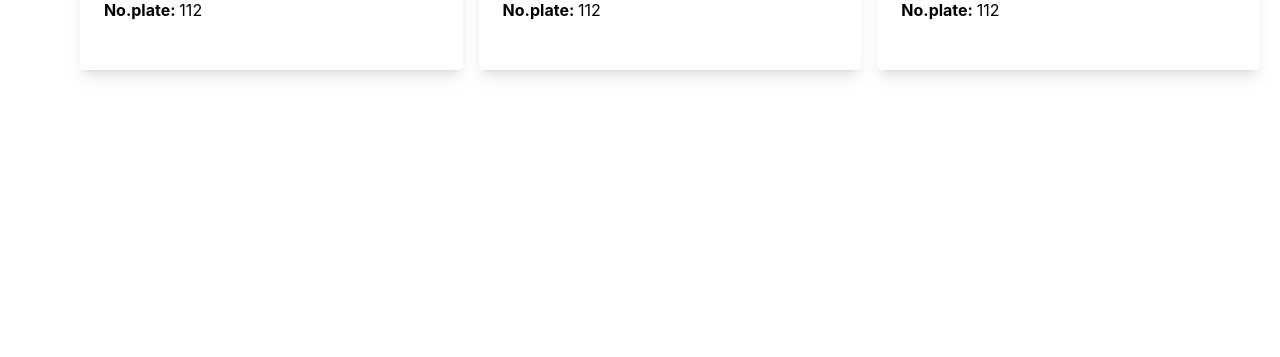
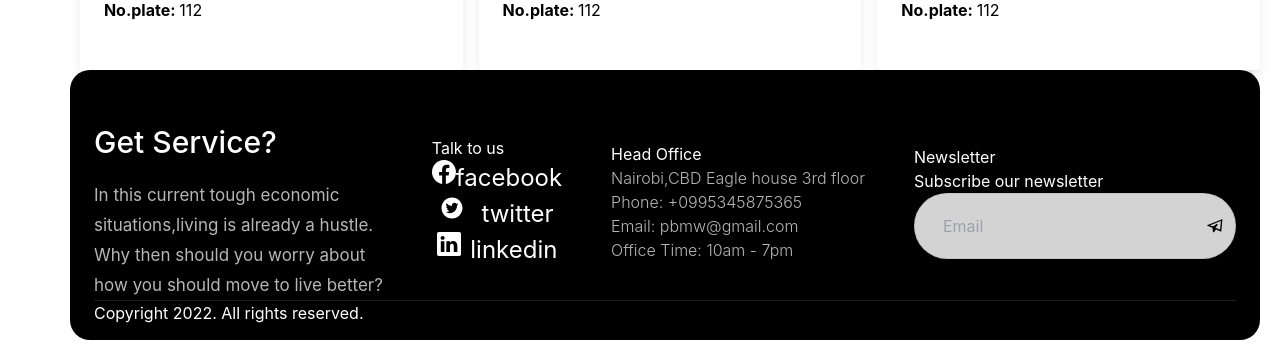
Before and after one commit to Muliro1/Garage-Management-System, a React (Create React App) app in the folder client/: page /repair in a window 1280 px wide. Shown: the part 884-1241 px from the top of the page. Before the commit the page ends 974 px from the top, so only its background shows below. Built offline with nearby package versions, Linux system fonts and the light colour scheme; data requests are answered from the project's data file.

Commit message:
creates file

```diff
--- a/client/package.json
+++ b/client/package.json
@@ -3,6 +3,9 @@
   "version": "0.1.0",
   "private": true,
   "dependencies": {
+    "@emotion/react": "^11.10.5",
+    "@emotion/styled": "^11.10.5",
+    "@mui/material": "^5.10.11",
     "@testing-library/jest-dom": "^5.16.5",
     "@testing-library/react": "^13.4.0",
     "@testing-library/user-event": "^13.5.0",
--- a/client/src/Components/ImageRepair.js
+++ b/client/src/Components/ImageRepair.js
@@ -4,7 +4,7 @@ const ImageRepair = ({ image }) => {
   // const tags = image.tags.split(',');
 
   return (
-    <div className="max-w-sm rounded overflow-hidden shadow-lg">
+    <div className="max-w-sm rounded overflow-auto shadow-lg">
       <img src={image.image} alt="" className="w-full"/>
       <div className="px-6 py-4">
         <div className="font-bold text-purple-500 text-xl mb-2">
--- a/client/src/Components/Repair.js
+++ b/client/src/Components/Repair.js
@@ -1,6 +1,6 @@
 import React,{useState,useEffect} from 'react';
 import ImageRepair from './ImageRepair';
-import RepairSearch from './RepairSearch';
+import Footer from './footer/Footer';
 
 
 const Repair = () => {
@@ -20,10 +20,11 @@ const Repair = () => {
   console.log(images)
 
   return (
+    <>
     <div className="container mx-auto">
 
 
-      <RepairSearch searchText={(text) => setTerm(text)} />
+      {/* <RepairSearch searchText={(text) => setTerm(text)} /> */}
 
       {!isLoading && images?.length  }
 
@@ -32,7 +33,10 @@ const Repair = () => {
           <ImageRepair key={image.id} image={image} />
         ))}
       </div>}
+
     </div>
+    <Footer />
+    </>
 
 
     );
--- a/client/src/Components/RepairSearch.js
+++ /dev/null
@@ -1,25 +0,0 @@
-import React, { useState } from 'react';
-
-const RepairSearch = ({ searchText }) => {
-  const [text, setText] = useState('');
-
-  const onSubmit = (e) => {
-    e.preventDefault();
-    searchText(text);
-  }
-
-  return (
-    <div>
-      {/* <form onSubmit={onSubmit} className="w-full max-w-sm">
-        <div className="flex items-center border-b border-b-2 border-teal-500 py-2">
-        <input onChange={e => setText(e.target.value)} className="appearance-none bg-transparent border-none w-full text-gray-700 mr-3 py-1 px-2 leading-tight focus:outline-none" type="text" placeholder="Search Image Term..." />
-        <button className="flex-shrink-0 bg-teal-500 hover:bg-teal-700 border-teal-500 hover:border-teal-700 text-sm border-4 text-white py-1 px-2 rounded" type="submit">
-      Search
-      </button>
-      </div>
-      </form> */}
-		</div>
-  )
-}
-
-export default RepairSearch;
--- /dev/null
+++ b/client/src/Components/footer/Footer.js
@@ -0,0 +1,90 @@
+import React from "react";
+import { Container } from "@mui/material";
+import { BsFacebook, BsLinkedin } from "react-icons/bs";
+import { GrSend } from "react-icons/gr";
+import { AiFillTwitterCircle } from "react-icons/ai";
+import "./footer.css";
+
+
+const quickLinks = [
+  {
+    path: "/about",
+    display: <BsFacebook />,
+    name: "facebook",
+  },
+
+  {
+    path: "/cars",
+    display: <AiFillTwitterCircle />,
+    name: "twitter",
+  },
+  {
+    path: "/contact",
+    display: <BsLinkedin />,
+    name: "linkedin",
+  },
+];
+
+const Footer = () => {
+  const date = new Date();
+  const year = date.getFullYear();
+  return (
+    <footer className="footer">
+      <Container>
+        <div className="footerDesc">
+          <div className="logo footer__logo">
+            <h1>
+              <div to="/home" className="service">
+                <span>Get Service?</span>
+              </div>
+            </h1>
+            <p className="footer__logo-content">
+              In this current tough economic <br /> situations,living is already
+              a hustle. <br /> Why then should you worry about <br /> how you
+              should move to live better?
+            </p>
+          </div>
+
+          <div className="mb-4">
+            <h3 className="footer__link-title">Talk to us</h3>
+            <>
+              {quickLinks.map((item, index) => (
+                <div key={index} className=" quick__link">
+                  <div className="flex">{item.display} </div>
+                  <div className="flex">{item.name} </div>
+                </div>
+              ))}
+            </>
+          </div>
+
+          <div className="mb-4">
+            <h3 className="footer__link-title">Head Office</h3>
+            <p className="office__info">Nairobi,CBD Eagle house 3rd floor</p>
+            <p className="office__info">Phone: +0995345875365</p>
+
+            <p className="office__info">Email: pbmw@gmail.com</p>
+
+            <p className="office__info">Office Time: 10am - 7pm</p>
+          </div>
+
+          <div className="mb-4">
+            <h3 className="footer__link-title">Newsletter</h3>
+            <p className="footer__link-title">Subscribe our newsletter</p>
+            <div className="newsletter">
+              <input type="email" placeholder="Email" />
+              <span>
+                <GrSend />
+              </span>
+            </div>
+          </div>
+        </div>
+
+        <div className="footer__bottom">
+          <p className="copyright">Copyright {year}. All rights reserved.</p>
+        </div>
+      </Container>
+    </footer>
+  );
+};
+
+export default Footer;
--- /dev/null
+++ b/client/src/Components/footer/footer.css
@@ -0,0 +1,98 @@
+.footer {
+    border-radius: 20px;
+    background: black;
+    padding-top: 50px;
+    padding-bottom: 15px;
+  }
+
+  .footerDesc{
+    display: flex;
+    justify-content: space-between;
+    align-items: center;
+  }
+
+
+  .footer__logo span {
+    color: #fff;
+    font-weight: 500;
+  }
+
+  .footer__logo-content {
+    color: rgba(255, 255, 255, 0.715);
+    margin-top: 15px;
+    line-height: 30px;
+     font-size: 17px;
+
+  }
+
+  .quick__link {
+    display: flex;
+    justify-content: space-around;
+    font-size: 24px;
+    color: #fff;
+    border: none !important;
+    background: transparent !important;
+  }
+
+  .quick__link a {
+    color: rgba(255, 255, 255, 0.715);
+    text-decoration: none;
+    font-weight: 300;
+    transition: 0.3s;
+  }
+
+  .footer__link-title {
+    color: #fff;
+  }
+
+  .office__info {
+    color: rgba(255, 255, 255, 0.715);
+    font-weight: 300;
+  }
+
+  .newsletter {
+    display: flex;
+    align-items: center;
+    justify-content: space-between;
+    padding: 8px 12px;
+    border: 1px solid #7c8a972f;
+    border-radius: 50px;
+    background: lightgrey;
+  }
+
+  .newsletter input {
+    background: transparent;
+    color: #fff;
+    border: none;
+    outline: none;
+    height: 20px;
+  }
+
+  .footer__bottom {
+    border-top: 1px solid #7c8a972f;
+  }
+
+  .copyright{
+    color: white;
+  }
+
+  @media only screen and (max-width: 768px) {
+    .footer__logo-content {
+      font-size: 0.8rem;
+    }
+
+    .quick__link,
+    .office__info {
+      font-size: 0.8rem;
+      line-height: 1.5rem;
+    }
+
+    .footer__link-title {
+      font-size: 1rem;
+      margin-top: 15px;
+    }
+
+    .footer__bottom p {
+      font-size: 0.7rem;
+    }
+  }
```
Also changed, not shown: 1 other file (tests, documents, lock files or other folders).
